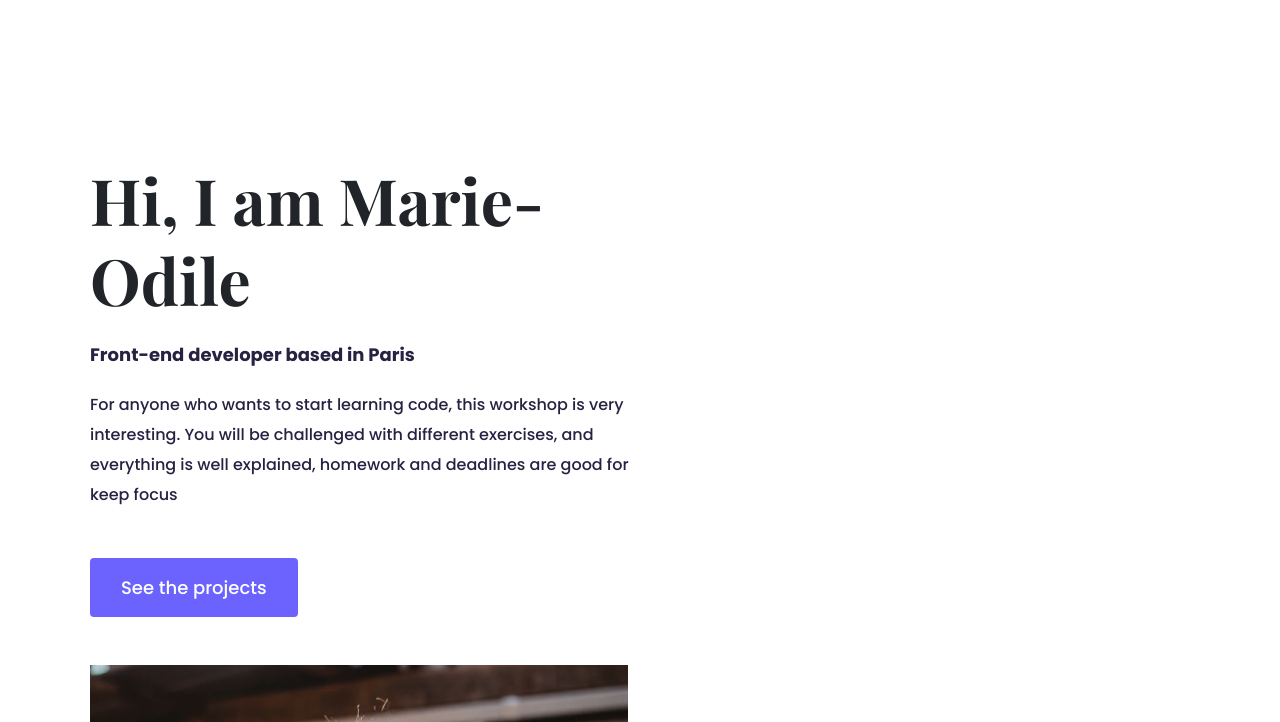
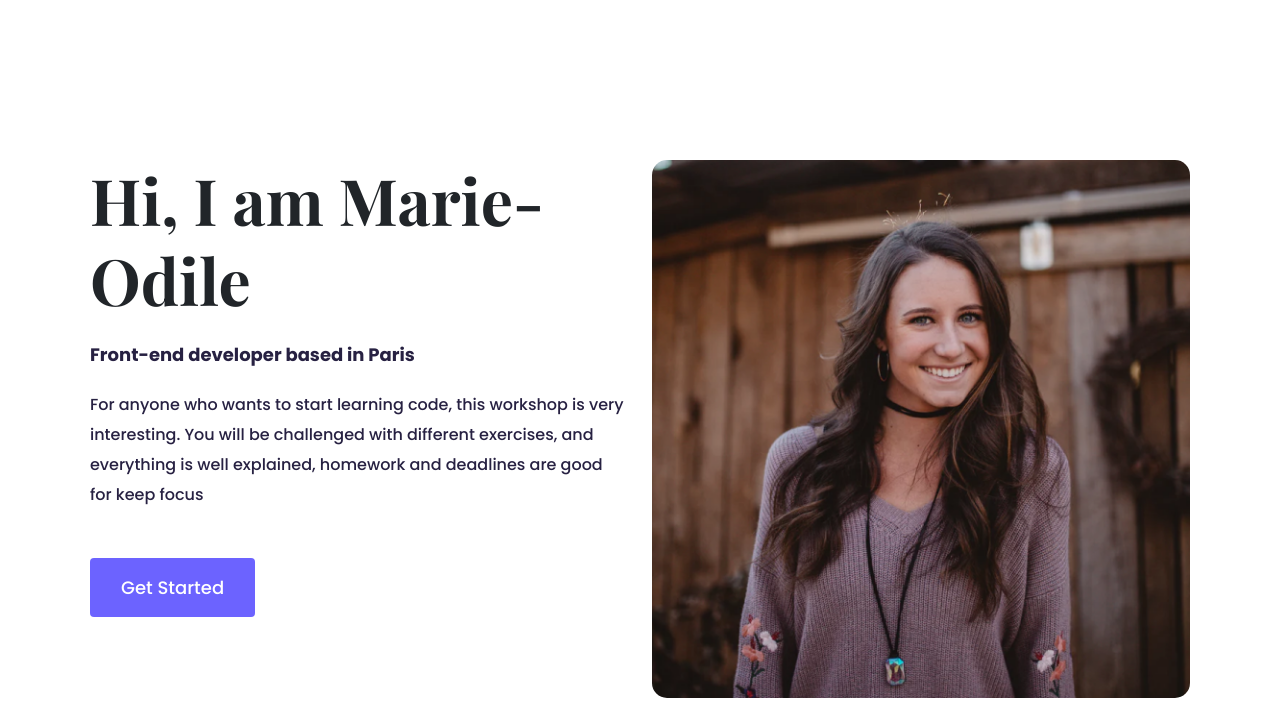
Before and after one commit to Marie-0/porfolio, a plain HTML site: page about.html in a window 1280 px wide. Shown: the top 722 px of the page. Drawn offline with nearby package versions, Linux system fonts and the light colour scheme.

Commit message:
Trying to fix the full page version

```diff
--- a/about.html
+++ b/about.html
@@ -27,8 +27,8 @@
   <body>
     <div class="about container">
       <div class="row">
-        <div class="about-me">
-          <div class="col-lg-6">
+        <div class="col-lg-6">
+          <div class="about-text">
             <h1 class="mb-4">Hi, I am Marie-Odile</h1>
             <h2 class="mb-4">Front-end developer based in Paris</h2>
             <p class="mb-5">
@@ -37,9 +37,7 @@
               everything is well explained, homework and deadlines are good for
               keep focus
             </p>
-            <div>
-              <a href="#" class="btn btn-branding mb-5">See the projects</a>
-            </div>
+            <div><a href="#" class="btn btn-branding mb-5">Get Started</a></div>
           </div>
         </div>
         <div class="col-lg-6">
--- a/style.css
+++ b/style.css
@@ -47,7 +47,7 @@ a:visited {
 }
 
 .hero .btn-branding,
-.about-me .btn-branding {
+.about .btn-branding {
   background-color: var(--branding-color);
   color: #ffffff;
   border-radius: 4px;
@@ -70,12 +70,12 @@ a:visited {
   justify-content: space-evenly;
   margin-bottom: 20px;
 }
-.about-me h1 {
+.about-text h1 {
   font-family: var(--heading-font-family);
   font-size: 64px;
   line-height: 80px;
 }
-.about-me h2 {
+.about-text h2 {
   font-family: var(--default-font-family);
   font-size: 18px;
   font-weight: 600;
@@ -83,8 +83,9 @@ a:visited {
 .about {
   padding: 160px 20px;
 }
-.about-me .profile-pic {
+.about .profile-pic {
   border-radius: 15px;
+  width: 100%;
 }
 @media (max-width: 960px) {
   .project-container {
```
